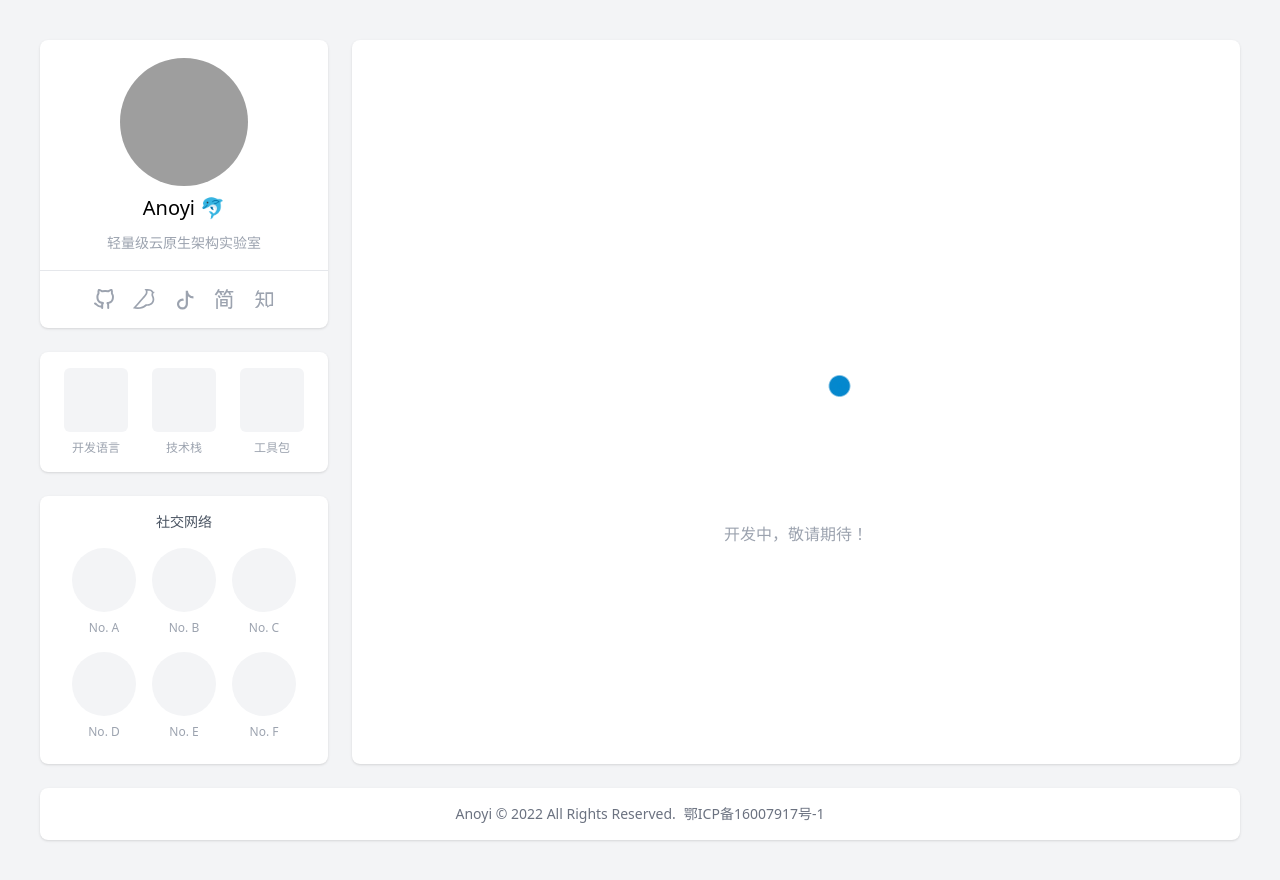
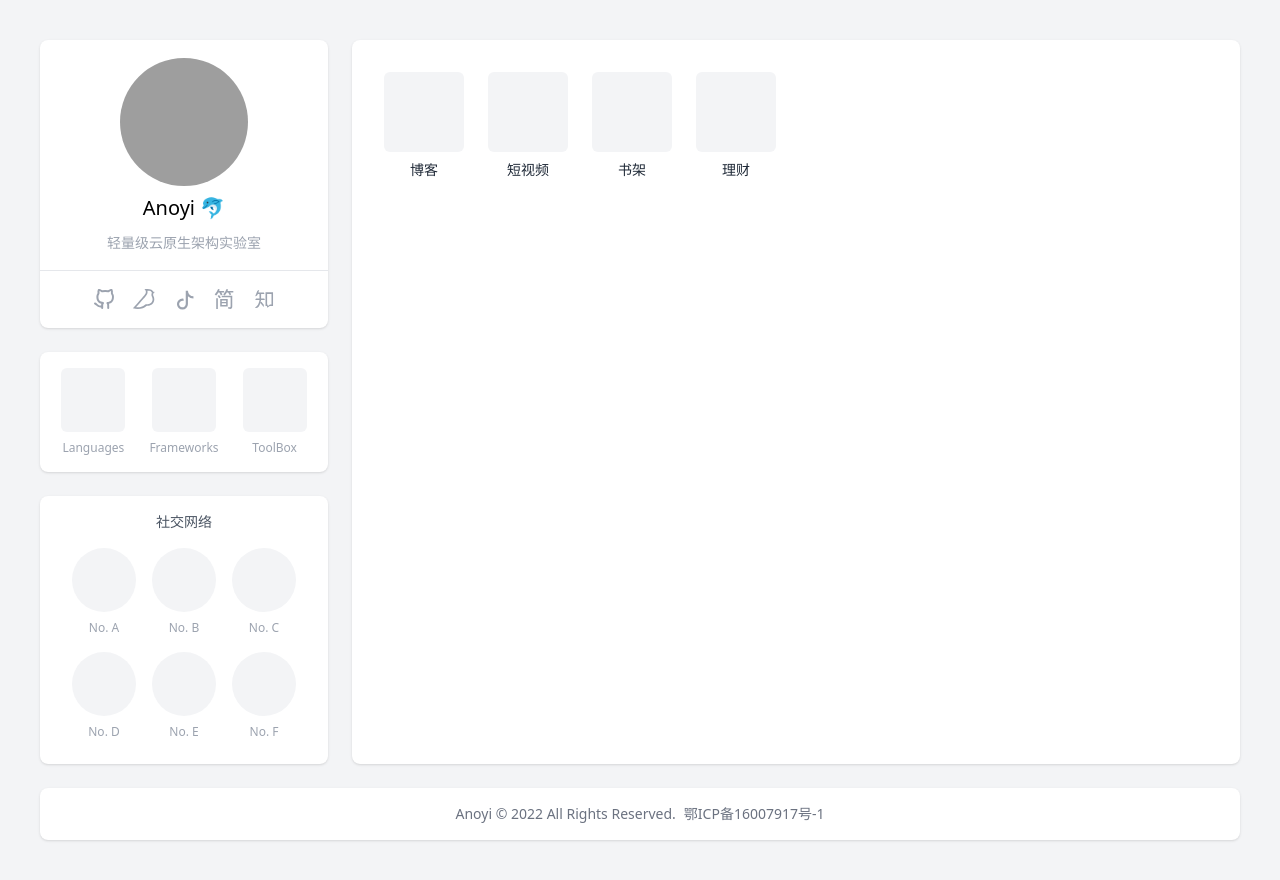
Before and after one commit to AnoyiX/anoyi, a Next.js app in the folder fontend/: page / in a window 1280 px wide. Built offline with nearby package versions, Linux system fonts and the light colour scheme; grey boxes are pictures that could not be loaded.

Commit message:
:clown_face: mock app

```diff
--- a/fontend/pages/index.tsx
+++ b/fontend/pages/index.tsx
@@ -36,28 +36,24 @@ const IndexPage = () => {
           </div>
 
           <div className='bg-white w-72 rounded-lg shadow flex flex-row space-x-6 items-center justify-center py-4'>
-            <div className='flex flex-col space-y-2 items-center'>
-              <div className='bg-gray-100 w-16 h-16 rounded-md'></div>
-              <span className='text-gray-400 text-xs'>开发语言</span>
-            </div>
-            <div className='flex flex-col space-y-2 items-center'>
-              <div className='bg-gray-100 w-16 h-16 rounded-md'></div>
-              <span className='text-gray-400 text-xs'>技术栈</span>
-            </div>
-            <div className='flex flex-col space-y-2 items-center'>
-              <div className='bg-gray-100 w-16 h-16 rounded-md'></div>
-              <span className='text-gray-400 text-xs'>工具包</span>
-            </div>
+            {
+              ['Languages', 'Frameworks', 'ToolBox'].map((item, index) => (
+                <div className='flex flex-col space-y-2 items-center' key={index}>
+                  <div className='bg-gray-100 w-16 h-16 rounded-md'></div>
+                  <span className='text-gray-400 text-xs'>{item}</span>
+                </div>
+              ))
+            }
           </div>
 
           <div className='bg-white w-72 rounded-lg shadow flex flex-col space-y-2 items-center py-4'>
             <div className="text-gray-600 text-sm">社交网络</div>
             <div className='flex flex-row flex-wrap items-center justify-center'>
               {
-                ['No. A', 'No. B', 'No. C', 'No. D', 'No. E', 'No. F'].map(item => (
+                ['A', 'B', 'C', 'D', 'E', 'F'].map(item => (
                   <div className='flex flex-col space-y-2 items-center m-2' key={item}>
                     <div className='bg-gray-100 w-16 h-16 rounded-full'></div>
-                    <span className='text-gray-400 text-xs'>{item}</span>
+                    <span className='text-gray-400 text-xs'>No. {item}</span>
                   </div>
                 ))
               }
@@ -65,11 +61,15 @@ const IndexPage = () => {
           </div>
         </div>
 
-        <div className='bg-white flex flex-1 flex-col rounded-lg shadow'>
-          <div className='w-full h-full flex flex-col space-y-2 items-center justify-center'>
-              <Doing className='w-64' />
-              <span className='text-gray-400'>开发中，敬请期待！</span>
-          </div>
+        <div className='bg-white flex flex-1 flex-row flex-wrap rounded-lg shadow p-8'>
+          {
+            ['博客', '短视频', '书架', '理财'].map((item, index) => (
+              <div className='flex flex-col space-y-2 items-center mr-6 mb-6' key={index}>
+                <div className='bg-gray-100 w-20 h-20 rounded-md'></div>
+                <span className='text-gray-800 text-sm'>{item}</span>
+              </div>
+            ))
+          }
         </div>
       </div>
 
```
